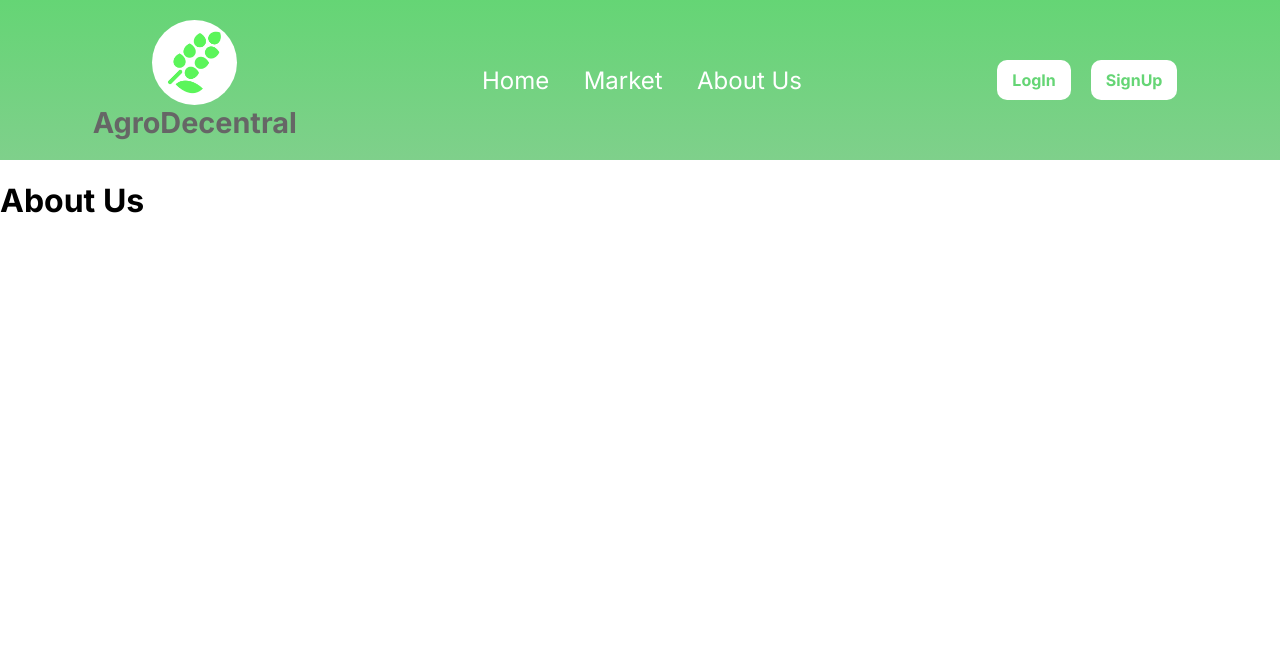
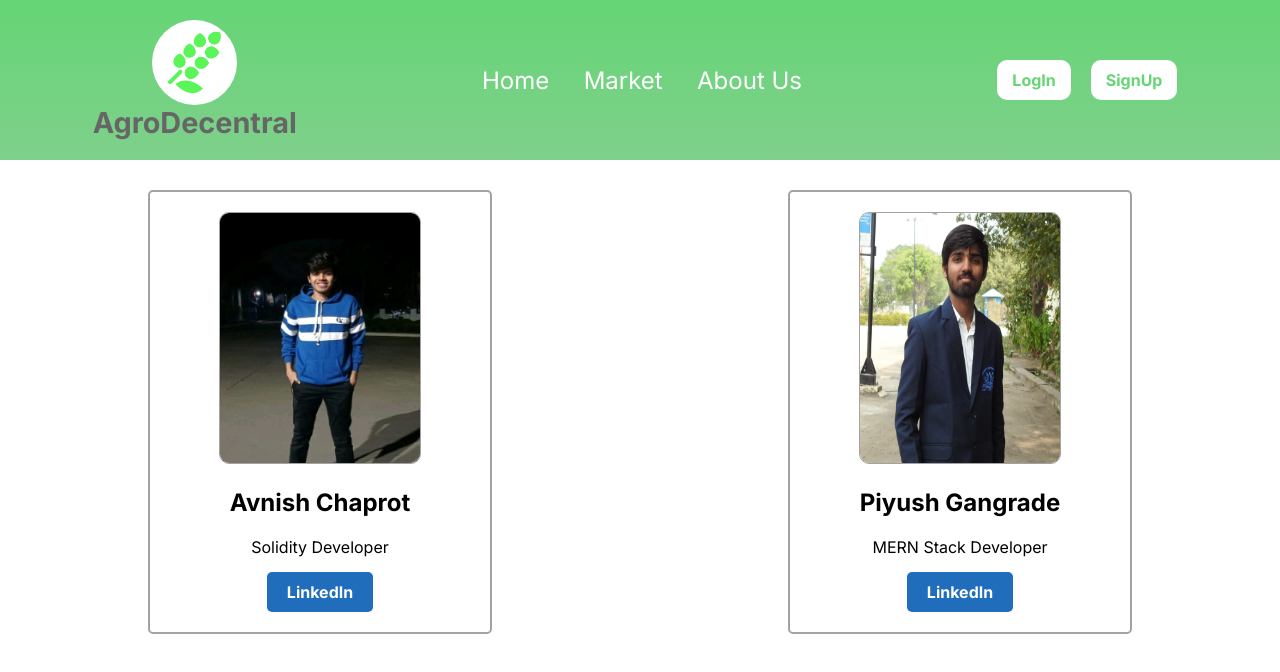
Before and after one commit to piyush-gangrade/agro-decentral-, a React (Create React App) app in the folder client/: page /about in a window 1280 px wide. Shown: the top 672 px of the page. Built offline with nearby package versions, Linux system fonts and the light colour scheme.

Commit message:
FINAL_AGRODECENTRAL
Mission accompanished.........!!!!!!!

```diff
--- a/client/src/pages/AboutUs.jsx
+++ b/client/src/pages/AboutUs.jsx
@@ -1,5 +1,23 @@
 import React from "react";
+import leader_name_ka from "../assists/avnish.jpeg"
+import member_kaam_ka from "../assists/piyush.jpeg"
+import "./about.css";
 
 export default function AboutUs() {
-    return <h1>About Us</h1>
+    return (
+        <div className="about-section" >
+            <div className="profile-cart">
+                <img src={leader_name_ka} alt="Picture of Solidity Developer" />
+                <h2>Avnish Chaprot</h2>
+                <p>Solidity Developer</p>
+                <a  href="https://www.linkedin.com/in/avnish-chaprot-0214b3250/" target="_blank">LinkedIn</a>
+            </div>
+            <div className="profile-cart">
+                <img src={member_kaam_ka} alt="Picture of MERN stack Developer" />
+                <h2>Piyush Gangrade</h2>
+                <p>MERN Stack Developer</p>
+                <a  href="https://www.linkedin.com/in/piyush-gangrade-204aa5248/" target="_blank">LinkedIn</a>
+            </div>
+        </div>
+    )
 }
--- /dev/null
+++ b/client/src/pages/about.css
@@ -0,0 +1,33 @@
+.about-section{
+    display: flex;
+    justify-content: space-around;
+    margin-top: 30px;
+}
+
+.profile-cart{
+    border: 2px solid #a3a3a3;
+    padding: 20px 20px 30px;
+    text-align: center;
+    border-radius: 5px;
+    width: 300px;
+}
+
+.profile-cart img{
+    width: 200px;
+    height: 250px;
+    border-radius: 10px;
+    border: 1px solid #a3a3a3;
+}
+
+.profile-cart p{
+    margin-bottom: 25px;
+}
+
+.profile-cart a{
+    background-color: #206dbb;
+    color: #FFFFFF;
+    text-decoration: none;
+    padding: 10px 20px;
+    border-radius: 5px;
+    font-weight: bold;
+}
--- a/client/src/pages/market/NewOffer.jsx
+++ b/client/src/pages/market/NewOffer.jsx
@@ -274,8 +274,8 @@ export default function NewOfferSeller() {
                     value={formData.paymentAddress}
                     change={handleChange}
                 />
+                </div>
                 <button className="offer-form-submit" onClick={()=>write_contract()} >Submit</button>
-                </div>
             </form>
             </div>
         </>
--- a/client/src/pages/market/Order.jsx
+++ b/client/src/pages/market/Order.jsx
@@ -8,7 +8,7 @@ export default function Order({order}) {
     return (
         <div className="offer">
             <div>
-                <h1>{order.price * order.quantity}</h1>
+                <h1>{order.price * order.quantity} INR</h1>
                 <h2>Type: {order.type}</h2>
                 <h3>Exprires in: {order.expire_date}</h3>
             </div>
--- a/client/src/pages/market/OrderDetails.jsx
+++ b/client/src/pages/market/OrderDetails.jsx
@@ -227,6 +227,7 @@ export default function SellerOffer() {
             <div className="offer-buyer-section">
                 <h2>Buyers Details:</h2>
                 <form onSubmit={handleSubmit} id="buyerDetail" className="buyer-details">
+                    <div className="buyer-input" >
                     <Input
                         type="text"
                         id="buyerState"
@@ -246,7 +247,7 @@ export default function SellerOffer() {
                     <Input
                         type="text"
                         id="address"
-                        text = "Address 1: "
+                        text = "Address: "
                         name="address"
                         value={buyerDetails.address}
                         change={handleChange}
@@ -267,9 +268,10 @@ export default function SellerOffer() {
                         value={buyerDetails.paymentAddress}
                         change={handleChange}
                     />
+                    </div>
             <div className="offer-payment">
                 <h2>Payment Details:</h2>
-                <h3>Total Price: {offerData.price*offerData.quantity}</h3>
+                <h3>Total Price: {offerData.price*offerData.quantity} INR</h3>
                 <p>Payment Address of Seller: {offerData.payment_address}</p>
                 <button onClick={()=>purchaseCrops()}>Purchase</button>
             </div>
--- a/client/src/pages/market/orderBoard.css
+++ b/client/src/pages/market/orderBoard.css
@@ -61,11 +61,30 @@
 }
 
 .buyer-details{
+    display: flex;
+    flex-direction: column;
+    align-items: center;
+}
+
+.buyer-input{
     display: grid;
     grid-template-columns: 1fr 1fr;
-    width: 80%;
-    margin: auto;
-    row-gap: 15px;
+    grid-gap: 20px 20px;
+    font-size: 1.1rem;
+
+}
+
+.buyer-input input{
+    float: right;
+    display: inline;
+    padding: 5px 10px;
+    font-size: 1.1rem;
+    border-radius: 5px;
+    border: 1px solid #a3a3a3;
+}
+
+.buyer-input input:hover{
+    outline: none;
 }
 
 .offer-payment{
```
Also changed, not shown: client/src/assists/avnish.jpeg (added), client/src/assists/piyush.jpeg (added).
